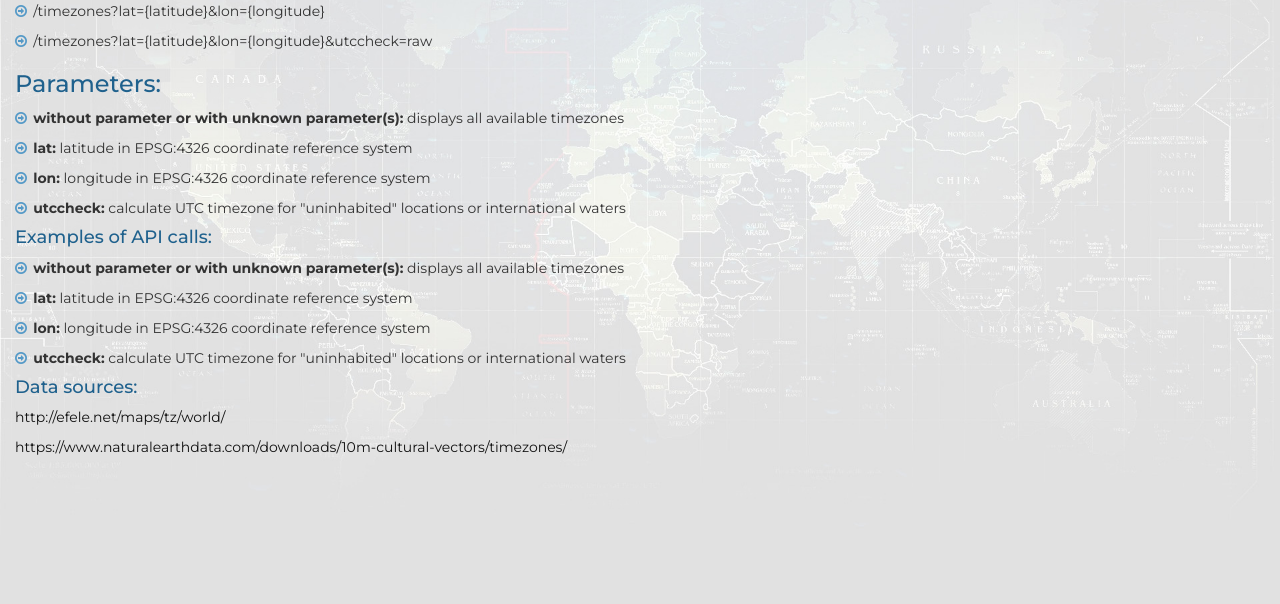
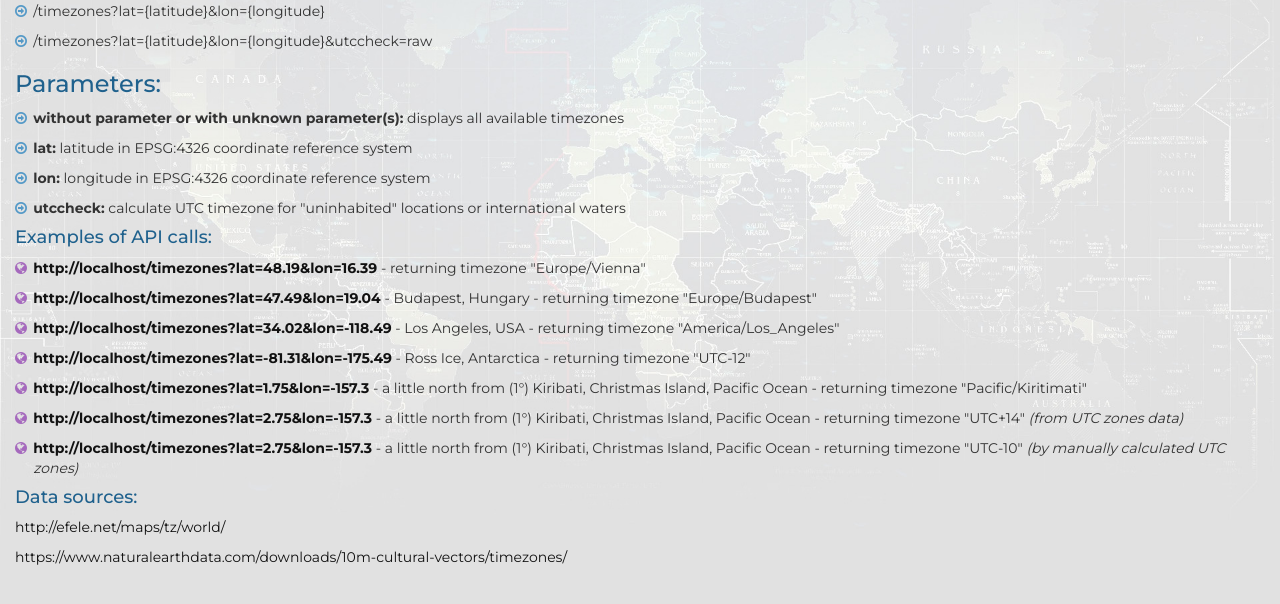
Before and after one commit to lipppy/job-task-python-ubi, a Flask app: page / in a window 1280 px wide. Shown: the part 179-783 px from the top of the page. Run offline with Flask 2, Linux system fonts and the light colour scheme; some libraries are stand-ins or nearby versions.

Commit message:
Fill API examples

```diff
--- a/app/__init__.py
+++ b/app/__init__.py
@@ -81,7 +81,7 @@ def api_timezones():
         # If we reach this point then our point was not found in tz_world_mp - Check UTC
         # 1. Arg: utccheck = raw - Basic UTC - Polygons set manually
         # 2. No utccheck arg or utcheck arg not equal raw
-        if 'utccheck' in request.args and request.args == 'raw':
+        if 'utccheck' in request.args and request.args['utccheck'] == 'raw':
             left = -180.0
             right = -172.5
             utc_polygons = []
--- a/app/static/css/style.css
+++ b/app/static/css/style.css
@@ -85,6 +85,14 @@ body {
     vertical-align: bottom;
 }
 
+.list-examples a {
+    font-weight: 700;
+}
+.list-examples li:before {
+    content: "\f0ac";
+    color: #A569BD;
+}
+
 .error-code {
     margin-top: 160px;
     margin-bottom: 30px;
--- a/app/templates/public/block.header.html
+++ b/app/templates/public/block.header.html
@@ -1,8 +1,8 @@
 <div class="header">
-    <a class="logo" href="/">
+    <a class="logo" href="{{ url_for('home') }}">
         <img src="{{ url_for('static', filename='img/logo.ubimet.png') }}" />
     </a>
-    <a class="page-title" href="/">
+    <a class="page-title" href="{{ url_for('home') }}">
         <h1>{{ config.PAGE_TITLE }}</h1>
     </a>
 </div>
--- a/app/templates/public/home.html
+++ b/app/templates/public/home.html
@@ -10,9 +10,9 @@
             <h2>Timezone information</h2>
             <h3>API call:</h3>
             <ul class="list-api-call">
-                <li>/timezones</li>
-                <li>/timezones?lat={latitude}&lon={longitude}</li>
-                <li>/timezones?lat={latitude}&lon={longitude}&utccheck=raw</li>
+                <li>{{ url_for('api_timezones') }}</li>
+                <li>{{ url_for('api_timezones') }}?lat={latitude}&lon={longitude}</li>
+                <li>{{ url_for('api_timezones') }}?lat={latitude}&lon={longitude}&utccheck=raw</li>
             </ul>
             <h3>Parameters:</h3>
             <ul class="list-parameters">
@@ -23,10 +23,13 @@
             </ul>
             <h4>Examples of API calls:</h4>
             <ul class="list-examples">
-                <li><b>without parameter or with unknown parameter(s):</b> displays all available timezones</li>
-                <li><b>lat:</b> latitude in EPSG:4326 coordinate reference system</li>
-                <li><b>lon:</b> longitude in EPSG:4326 coordinate reference system</li>
-                <li><b>utccheck:</b> calculate UTC timezone for "uninhabited" locations or international waters</li>
+                <li><a href="{{ request.base_url }}{{ url_for('api_timezones') }}?lat=48.19&lon=16.39" target="_blank">{{ request.base_url }}timezones?lat=48.19&lon=16.39</a> - returning timezone "Europe/Vienna"</li>
+                <li><a href="{{ request.base_url }}{{ url_for('api_timezones') }}?lat=47.49&lon=19.04" target="_blank">{{ request.base_url }}timezones?lat=47.49&lon=19.04</a> - Budapest, Hungary - returning timezone "Europe/Budapest"</li>
+                <li><a href="{{ request.base_url }}{{ url_for('api_timezones') }}?lat=34.02&lon=-118.49" target="_blank">{{ request.base_url }}timezones?lat=34.02&lon=-118.49</a> - Los Angeles, USA - returning timezone "America/Los_Angeles"</li>
+                <li><a href="{{ request.base_url }}{{ url_for('api_timezones') }}?lat=-81.31&lon=-175.49" target="_blank">{{ request.base_url }}timezones?lat=-81.31&lon=-175.49</a> - Ross Ice, Antarctica - returning timezone "UTC-12"</li>
+                <li><a href="{{ request.base_url }}{{ url_for('api_timezones') }}?lat=1.75&lon=-157.3" target="_blank">{{ request.base_url }}timezones?lat=1.75&lon=-157.3</a> - a little north from (1°) Kiribati, Christmas Island, Pacific Ocean - returning timezone "Pacific/Kiritimati"</li>
+                <li><a href="{{ request.base_url }}{{ url_for('api_timezones') }}?lat=2.75&lon=-157.3" target="_blank">{{ request.base_url }}timezones?lat=2.75&lon=-157.3</a> - a little north from (1°) Kiribati, Christmas Island, Pacific Ocean - returning timezone "UTC+14" <i>(from UTC zones data)</i></li>
+                <li><a href="{{ request.base_url }}{{ url_for('api_timezones') }}?lat=2.75&lon=-157.3&utccheck=raw" target="_blank">{{ request.base_url }}timezones?lat=2.75&lon=-157.3</a> - a little north from (1°) Kiribati, Christmas Island, Pacific Ocean - returning timezone "UTC-10" <i>(by manually calculated UTC zones)</i></li>
             </ul>
             <h4>Data sources:</h4>
             <p><a href="http://efele.net/maps/tz/world/" target="_blank">http://efele.net/maps/tz/world/</a></p>
```
